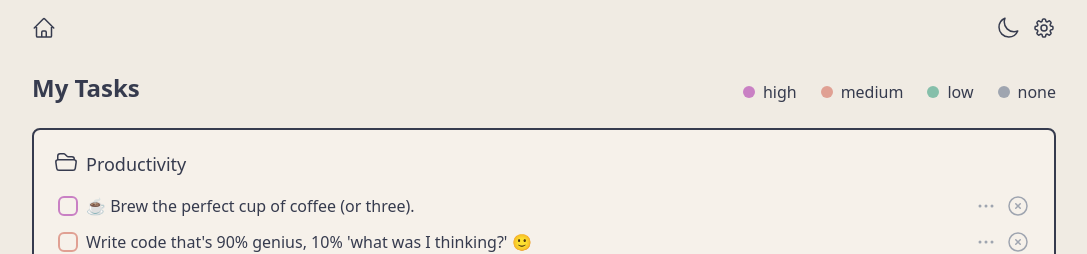
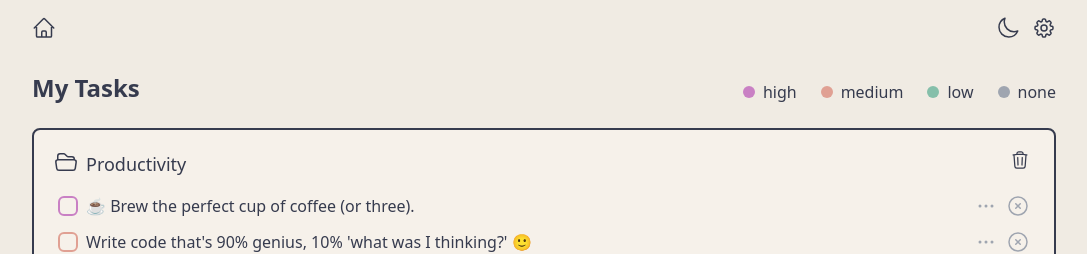
Before and after one commit to elenatrr/todo-manager, a React (Vite) app: page / in a window 1280 px wide. Shown: the top 254 px of the page, without its empty margins (96-1183 px from the left). Built offline with nearby package versions, Linux system fonts and the light colour scheme.

Commit message:
add functionality for deleting a section

```diff
--- a/src/components/TodoList.tsx
+++ b/src/components/TodoList.tsx
@@ -61,6 +61,17 @@
     }))
   }
 
+  const deleteSection = (section: string) => {
+    setTodos((currentTodos) => {
+      if (!currentTodos) {
+        return null
+      }
+      // eslint-disable-next-line
+      const { [section]: _, ...rest } = currentTodos
+      return rest
+    })
+  }
+
   return (
     <div>
       {Object.entries(todos).map(([section, tasks]) => (
@@ -68,7 +79,7 @@
           key={section}
           className="section mb-6"
         >
-          <div className="flex gap-2">
+          <div className="flex gap-2 mb-4">
             <svg
               xmlns="http://www.w3.org/2000/svg"
               fill="none"
@@ -83,15 +94,20 @@
                 d="M3.75 9.776c.112-.017.227-.026.344-.026h15.812c.117 0 .232.009.344.026m-16.5 0a2.25 2.25 0 0 0-1.883 2.542l.857 6a2.25 2.25 0 0 0 2.227 1.932H19.05a2.25 2.25 0 0 0 2.227-1.932l.857-6a2.25 2.25 0 0 0-1.883-2.542m-16.5 0V6A2.25 2.25 0 0 1 6 3.75h3.879a1.5 1.5 0 0 1 1.06.44l2.122 2.12a1.5 1.5 0 0 0 1.06.44H18A2.25 2.25 0 0 1 20.25 9v.776"
               />
             </svg>
-            <h2 className="capitalize text-lg mb-4">{section}</h2>
+            <h2 className="capitalize text-lg flex-1">{section}</h2>
+            <button aria-label="Delete Section" onClick={() => deleteSection(section)} className="hover:text-error mr-1 self-start">
+              <svg xmlns="http://www.w3.org/2000/svg" fill="none" viewBox="0 0 24 24" strokeWidth={1.5} stroke="currentColor" className="size-5">
+                <path strokeLinecap="round" strokeLinejoin="round" d="m14.74 9-.346 9m-4.788 0L9.26 9m9.968-3.21c.342.052.682.107 1.022.166m-1.022-.165L18.16 19.673a2.25 2.25 0 0 1-2.244 2.077H8.084a2.25 2.25 0 0 1-2.244-2.077L4.772 5.79m14.456 0a48.108 48.108 0 0 0-3.478-.397m-12 .562c.34-.059.68-.114 1.022-.165m0 0a48.11 48.11 0 0 1 3.478-.397m7.5 0v-.916c0-1.18-.91-2.164-2.09-2.201a51.964 51.964 0 0 0-3.32 0c-1.18.037-2.09 1.022-2.09 2.201v.916m7.5 0a48.667 48.667 0 0 0-7.5 0" />
+              </svg>
+            </button>
           </div>
           <ul>
-            {tasks.map((task) => ( <TodoItem  key={task.id} task={task} section={section} onComplete={handleComplete} onEdit={editTodo} onPriorityChange={handlePriorityChange} onTextInputBlur={handleTextInputBlur} onDelete={deleteTodo}/>))}
+            {tasks.map((task) => (<TodoItem key={task.id} task={task} section={section} onComplete={handleComplete} onEdit={editTodo} onPriorityChange={handlePriorityChange} onTextInputBlur={handleTextInputBlur} onDelete={deleteTodo} />))}
           </ul>
           <TodoCreator todos={todos} setTodos={setTodos} sectionName={section} />
         </section>
       ))}
-      <SectionCreator todos={todos} setTodos={setTodos}/>
+      <SectionCreator todos={todos} setTodos={setTodos} />
     </div>
   );
 }
```
